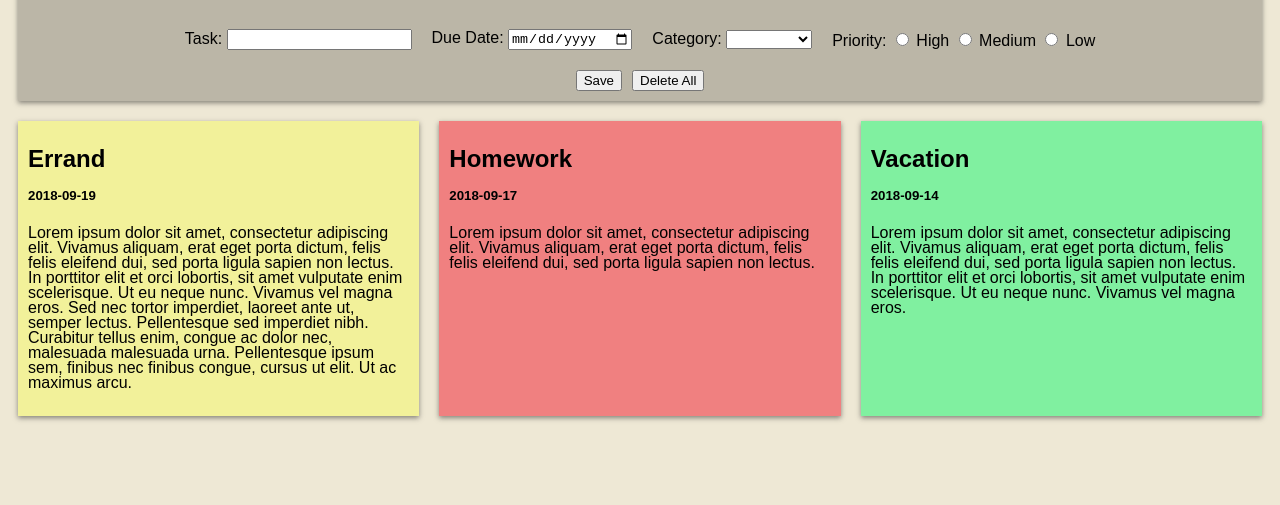
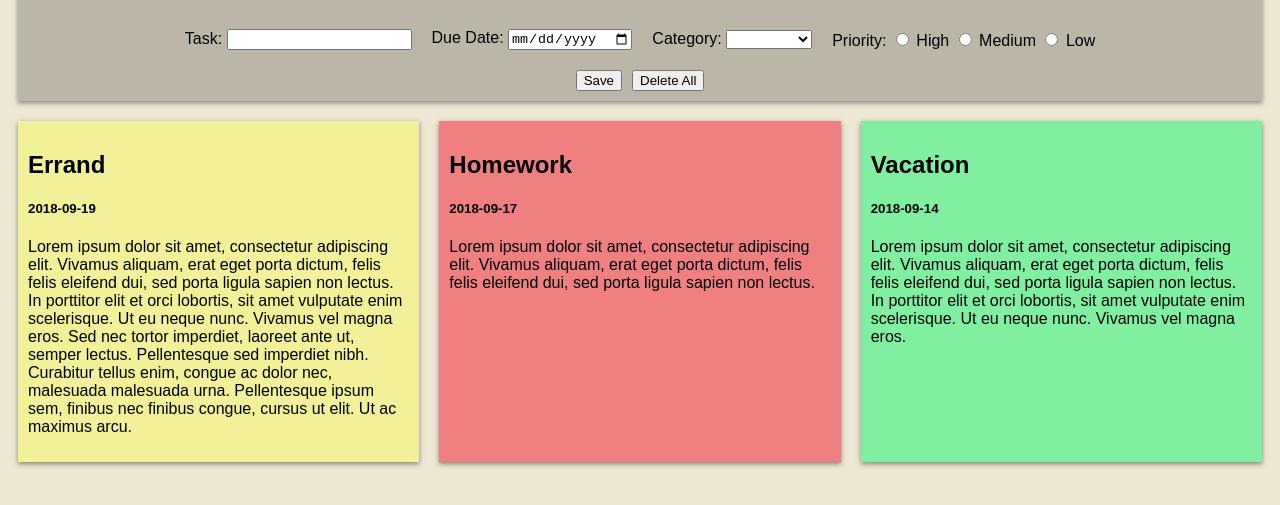
Before and after one commit to nimbus117/cc_w6_weekend_hw, a plain HTML site: page index.html in a window 1280 px wide. Shown: the part 81-586 px from the top of the page. Drawn offline with Linux system fonts and the light colour scheme.

Commit message:
tweaked .flex-item styling

```diff
--- a/css/main.css
+++ b/css/main.css
@@ -48,14 +48,10 @@ button {
 
 .flex-item {
   padding: 10px;
-  width: auto;
-  max-width: 34%;
-  min-height: 150px;
   margin: 10px;
-  line-height: 15px;
   color: black;
   box-shadow: var(--shadow);
-  flex: 1 1 200px;
+  flex: 1 1 20%;
 }
 
 .high {
```
